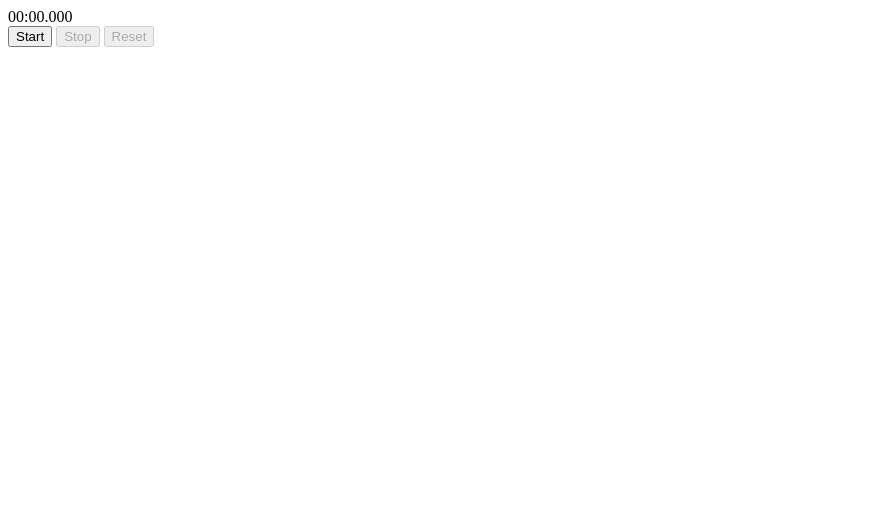
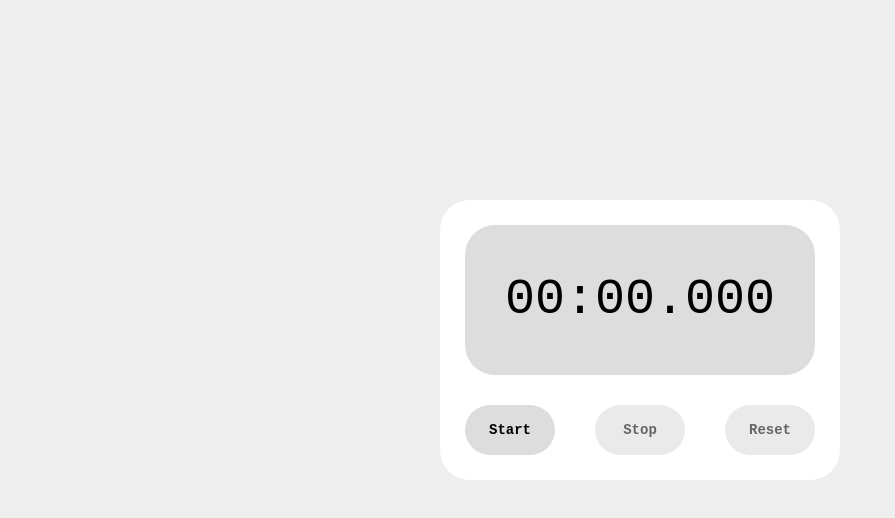
Before and after one commit to izumi-0916/Stopwatch, a plain HTML site: page index.html in a window 1280 px wide. Shown: the whole page, without its empty margins (0-895 px from the left). Drawn offline with Linux system fonts and the light colour scheme.

Commit message:
スタイル

```diff
--- a/css/style.css
+++ b/css/style.css
@@ -0,0 +1,43 @@
+body {
+  font-family: 'Courier New', monospace;
+  font-size: 14px;
+  background: #eee;
+}
+
+.container {
+  margin: 200px auto;
+  width: 350px;
+  background: #fff;
+  padding: 25px;
+  text-align: center;
+  border-radius: 30px;
+}
+
+#timer {
+  background: #ddd;
+  height: 150px;
+  line-height: 150px;
+  font-size: 50px;
+  margin-bottom: 30px;
+  border-radius: 30px;
+}
+
+.btn {
+  width: 90px;
+  height: 50px;
+  line-height: 50px;
+  border-radius: 30px;
+  background: #ddd;
+  font-weight: bold;
+  cursor: pointer;
+  user-select: none;
+}
+
+.controls {
+  display: flex;
+  justify-content: space-between;
+}
+
+.inactive {
+  opacity: 0.6;
+}
--- a/index.html
+++ b/index.html
@@ -6,10 +6,14 @@
   <link rel="stylesheet" href="css/style.css">
 </head>
 <body>
-  <div id="timer">00:00.000</div>
-  <button id="start">Start</button>
-  <button id="stop">Stop</button>
-  <button id="reset">Reset</button>
+  <div class="container">
+    <div id="timer">00:00.000</div>
+    <div class="controls">
+      <div class="btn" id="start">Start</div>
+      <div class="btn" id="stop">Stop</div>
+      <div class="btn" id="reset">Reset</div>
+    </div>
+  </div>
 
   <script src="js/main.js"></script>
 </body>
--- a/js/main.js
+++ b/js/main.js
@@ -22,38 +22,48 @@
     }, 10);
   }
 
-  function setButtonStateInitial(){
-    start.disabled = false;
-    stop.disabled = true;
-    reset.disabled = true;
-
-  }
-  function setButtonStateRunning(){
-    start.disabled = true;
-    stop.disabled = false;
-    reset.disabled = true;
-  }
-  function setButtonStateStoped(){
-    start.disabled = false;
-    stop.disabled = true;
-    reset.disabled = false;
+  function setButtonStateInitial() {
+    start.classList.remove('inactive');
+    stop.classList.add('inactive');
+    reset.classList.add('inactive');
   }
 
-  setButtonStateInitial()
+  function setButtonStateRunning() {
+    start.classList.add('inactive');
+    stop.classList.remove('inactive');
+    reset.classList.add('inactive');
+  }
+
+  function setButtonStateStopped() {
+    start.classList.remove('inactive');
+    stop.classList.add('inactive');
+    reset.classList.remove('inactive');
+  }
+
+  setButtonStateInitial();
 
   start.addEventListener('click', () => {
+    if (start.classList.contains('inactive') === true) {
+      return;
+    }
     setButtonStateRunning();
     startTime = Date.now();
     countUp();
   });
 
   stop.addEventListener('click', () => {
-    setButtonStateStoped();
+    if (stop.classList.contains('inactive') === true) {
+      return;
+    }
+    setButtonStateStopped();
     clearTimeout(timeoutId);
     elapsedTime += Date.now() - startTime;
   });
 
   reset.addEventListener('click', () => {
+    if (reset.classList.contains('inactive') === true) {
+      return;
+    }
     setButtonStateInitial();
     timer.textContent = '00:00.000';
     elapsedTime = 0;
```
